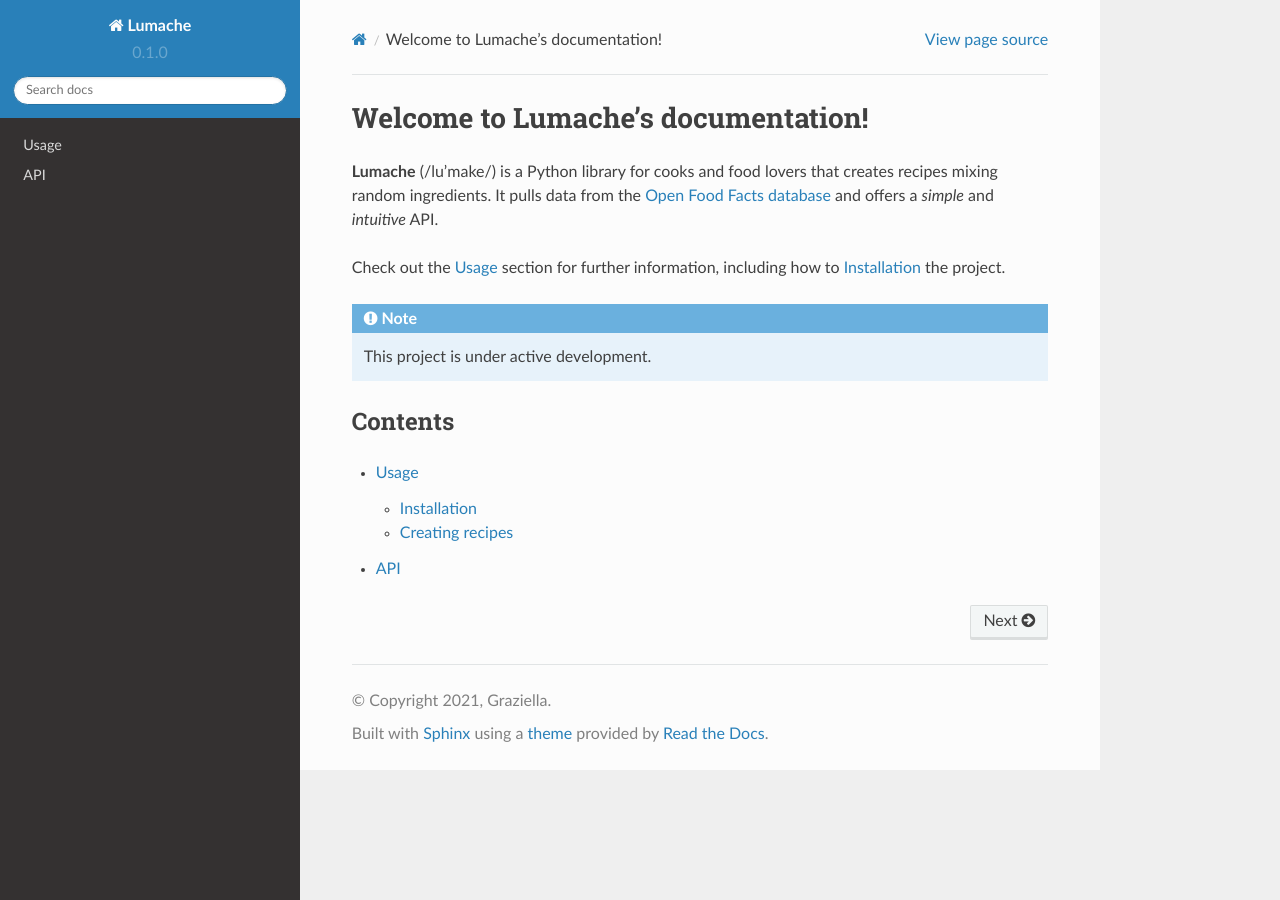
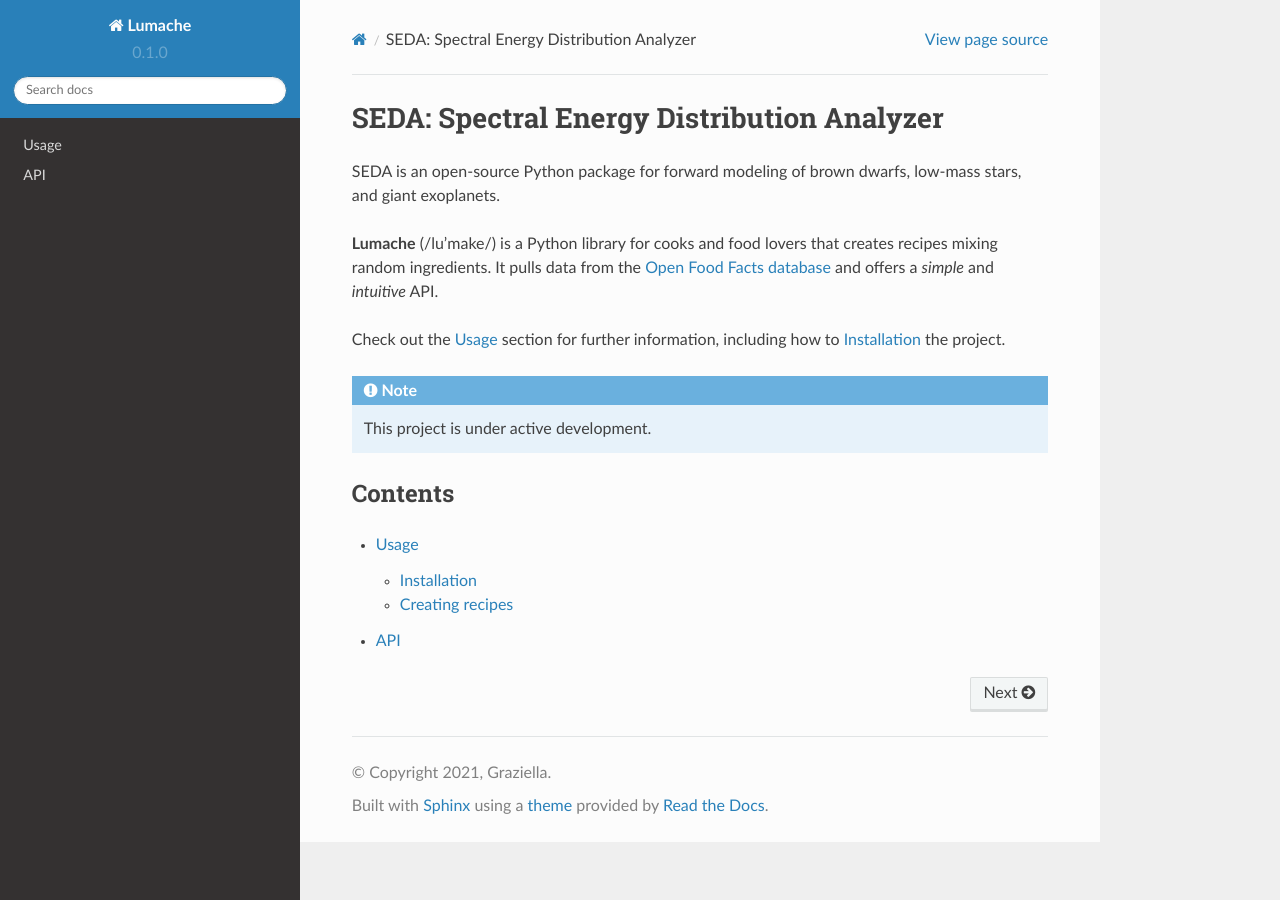
Before and after one commit to suarezgenaro/seda, a Sphinx documentation site: the page built from docs/source/index.rst, in a window 1280 px wide. Built offline with Sphinx 7.4.7 and the Read the Docs theme 2.0.0, drawn with Linux system fonts in a browser that asks for light colours.

Commit message:
Update index.rst

```diff
--- a/docs/source/index.rst
+++ b/docs/source/index.rst
@@ -1,5 +1,8 @@
-Welcome to Lumache's documentation!
+SEDA: Spectral Energy Distribution Analyzer
 ===================================
+
+SEDA is an open-source Python package for forward modeling of brown dwarfs, low-mass stars, and giant exoplanets.
+
 
 **Lumache** (/lu'make/) is a Python library for cooks and food lovers
 that creates recipes mixing random ingredients.
```
